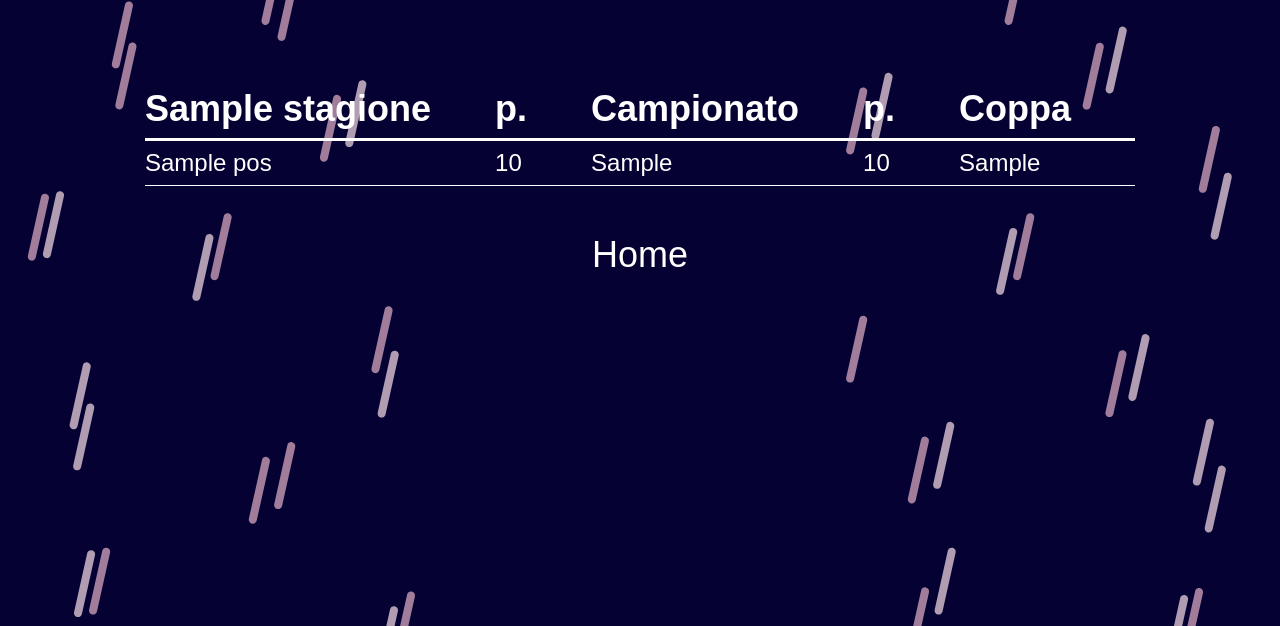
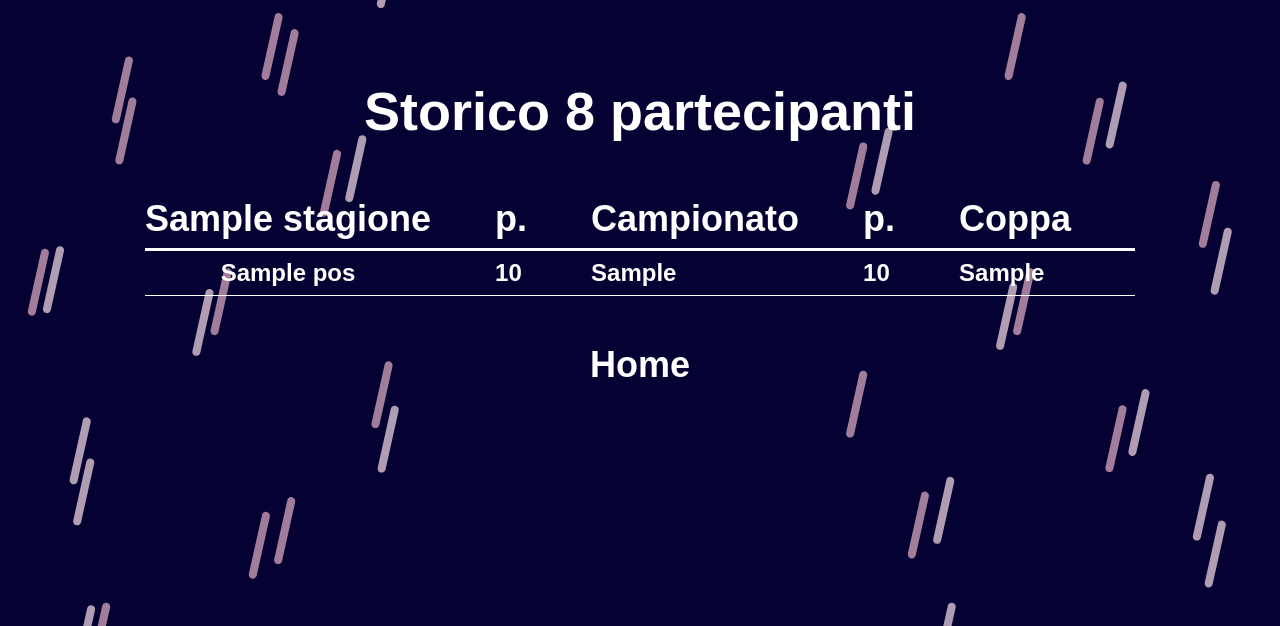
Before and after one commit to claudio-muroni/IFESIF-Flask, a Flask app: template templates/history8p.html in a window 1280 px wide. Shown: the top 626 px of the page. Run offline with Flask 3, Linux system fonts and the light colour scheme; the template is opened without the code that fills it: most values are stand-ins (such as "Sample title", 1, 10 or a date in 2020); some web fonts are replaced.

Commit message:
Small graphic adjustments

```diff
--- a/app.py
+++ b/app.py
@@ -142,7 +142,7 @@ def history_8p():
             ranking_table = []
             for p in range(1,8+1):
                 rec = {}
-                rec["stagione"] = str(y-1) + "/" + str(y)[2:4]
+                rec["stagione"] = str(y-1)[2:4] + "/" + str(y)[2:4]
                 rec["pos"] = p
                 rec["points_league"] = str(next((rl["punti"] for rl in rankings_league if rl["anno"] == y and rl["posizione"] == p), "-")).replace("None", "-")
                 rec["pres_league"] = next((rl["nome_presidente"]+" "+rl["cognome_presidente"][:1]+"."for rl in rankings_league if rl["anno"] == y and rl["posizione"] == p), "-")
--- a/static/css/layout.css
+++ b/static/css/layout.css
@@ -33,6 +33,7 @@ div.titles
   flex-direction: column;
   text-align:center;
   gap: 0rem;
+  font-weight: bold;
 }
 
 div.presidents, div.ifesif-video, div.pages, div.ioSoBraBOT
@@ -109,11 +110,18 @@ td
 {
   border-width: 0.075rem;
   font-size: 1.5rem;
+  font-weight: bold;
+}
+
+td.ranking_pos
+{
+  text-align:center;
 }
 
 footer
 {
   text-align:center;
+  font-weight: bold;
 }
 
 p.banner
--- a/templates/history8p.html
+++ b/templates/history8p.html
@@ -1,5 +1,9 @@
 <!DOCTYPE html>
 {% extends "layout.html" %} {% block body %}
+
+    <div class="titles">
+        <h2>Storico 8 partecipanti</h2>
+    </div>
 
     {% for rt in rankings_tables %}
         <div>
@@ -13,7 +17,7 @@
                 </tr>
                 {% for r in rt %}
                     <tr>
-                        <td>{{ r["pos"] }}</td>
+                        <td class="ranking_pos">{{ r["pos"] }}</td>
                         <td>{{ r["points_league"] }}</td>
                         <td>{{ r["pres_league"] }}</td>
                         <td>{{ r["points_cup"] }}</td>
--- a/templates/hof.html
+++ b/templates/hof.html
@@ -1,5 +1,9 @@
 <!DOCTYPE html>
 {% extends "layout.html" %} {% block body %}
+
+    <div class="titles">
+        <h2>Albo d'oro</h2>
+    </div>
 
     <div>
         <table>
```
